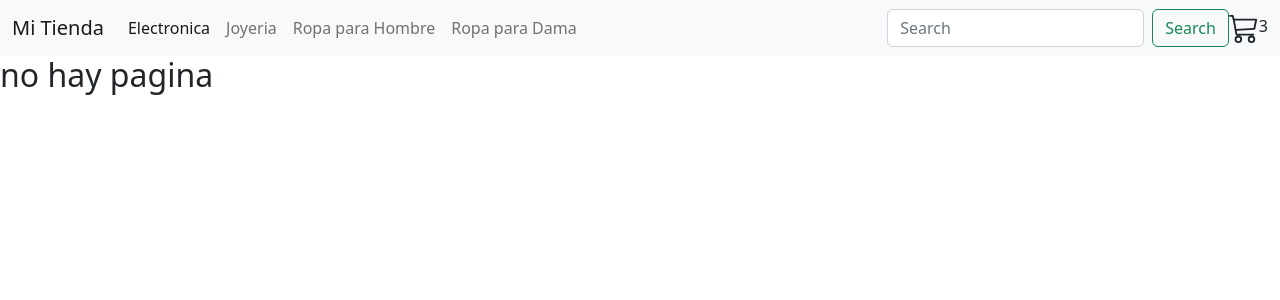
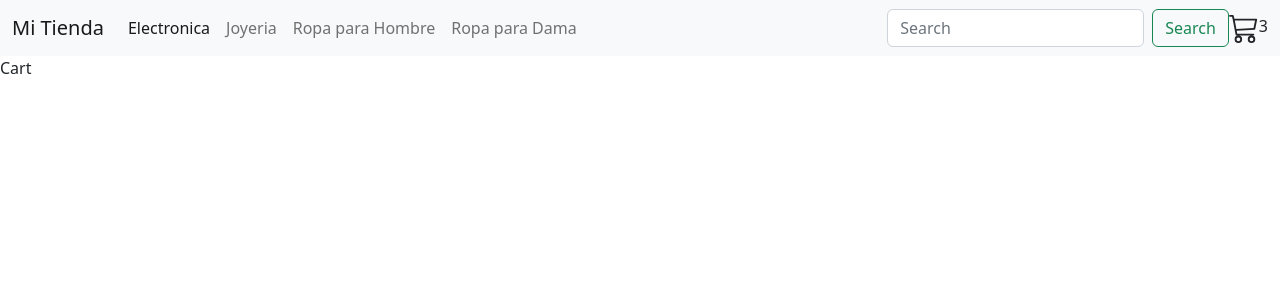
Before and after one commit to ingjesussantiago/PreEntrega1-Hernandez, a React (Create React App) app: page /cart in a window 1280 px wide. Shown: the top 300 px of the page. Built offline with nearby package versions, Linux system fonts and the light colour scheme.

Commit message:
componente cart y botton para ir a car

```diff
--- a/src/App.js
+++ b/src/App.js
@@ -4,6 +4,7 @@ import NavBar from "./Components/NavBar";
 import ItemListContainer from './container/ItemListContainer';
 import ItemDetailContainer  from './container/ItemDetailContainer';
 import ShopProvider from './context/ShopProvider';
+import Cart from './container/CartContainer';
 
 
 
@@ -17,6 +18,7 @@ function App() {
       <Route path='/' element={<ItemListContainer/>}/>
       <Route path='/category/:categoryId' element={<ItemListContainer/>}/>
       <Route path='/Detail/:id' element={<ItemDetailContainer/>}/>
+      <Route path='/cart' element={<Cart/>}/>
       <Route path='*' element={<h2>no hay pagina</h2>}/>
      </Routes>
   </BrowserRouter>
--- a/src/Components/itemDetail/index.jsx
+++ b/src/Components/itemDetail/index.jsx
@@ -1,6 +1,7 @@
 import React from 'react'
 import ItemCount from "../Itemcount";
 import { useState } from "react";
+import { Link } from 'react-router-dom';
 
 
 const ItemDetail = ({DetailProduct}) => {
@@ -33,7 +34,9 @@ console.log(DetailProduct)
            inicial={1}
            onAdd={onAdd}
            />
-           :<button class="btn btn-primary"> Ir a Compra</button>
+           :<button class="btn btn-primary">
+            <Link to="/cart">ir a compras</Link>
+           </button>
 
            }
 
--- /dev/null
+++ b/src/container/CartContainer/index.jsx
@@ -0,0 +1,9 @@
+import React from 'react'
+
+const Cart = () => {
+  return (
+    <div>Cart</div>
+  )
+}
+
+export default Cart
```
